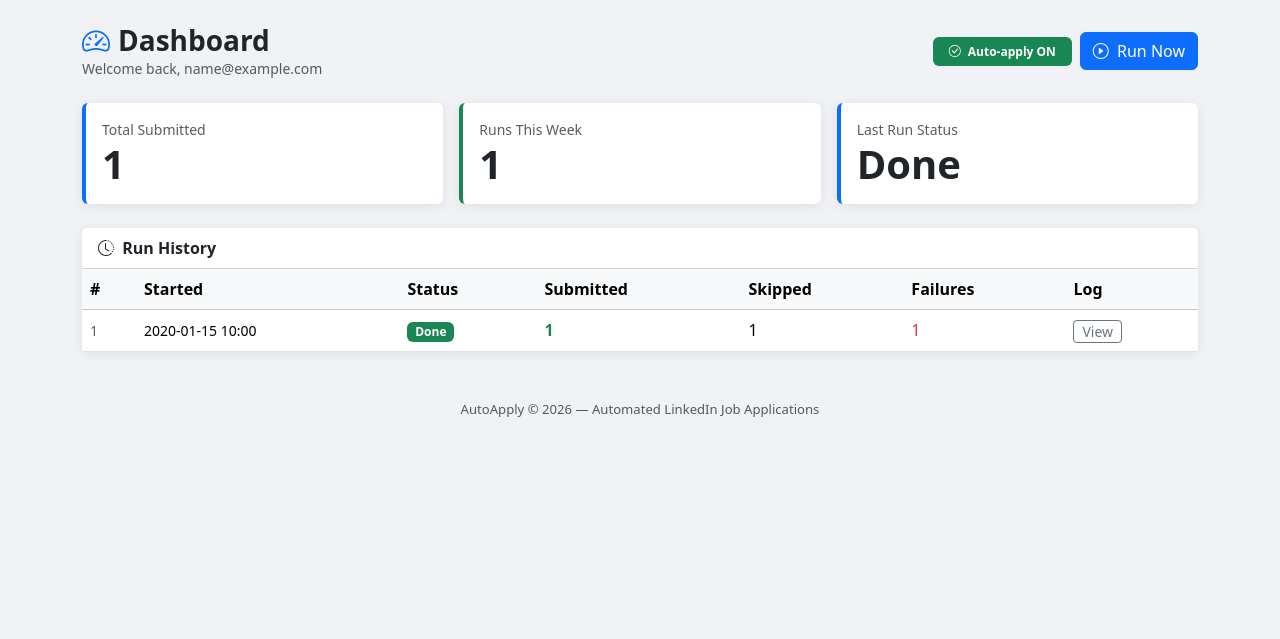
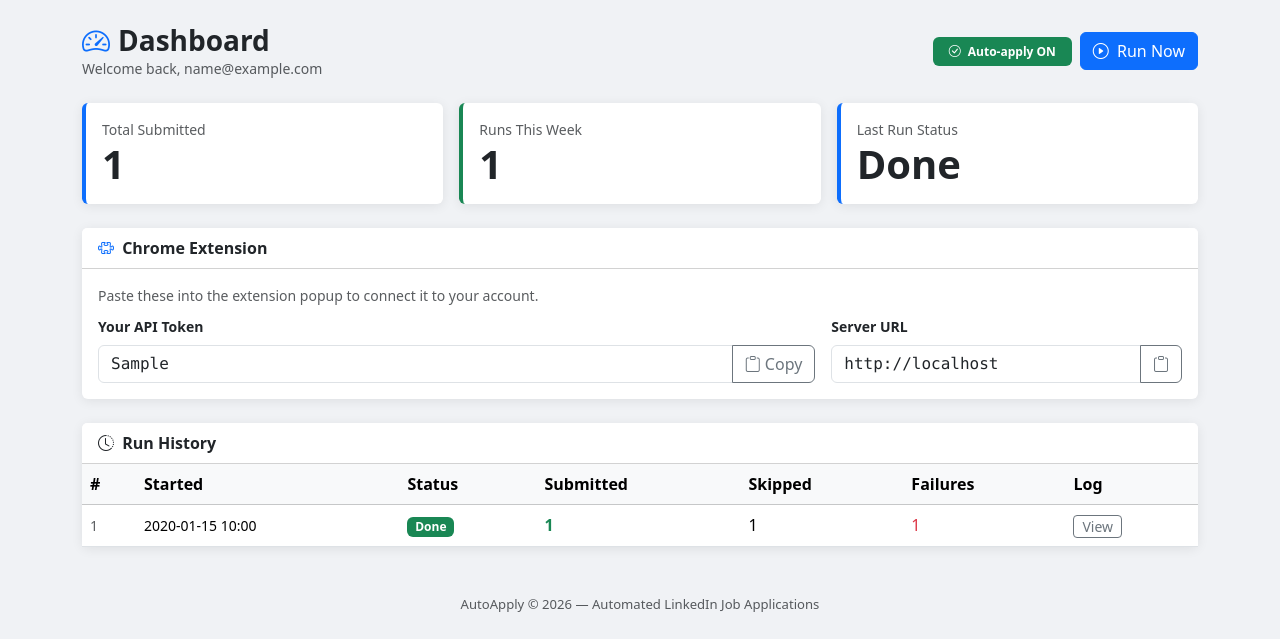
Before and after one commit to MI804-png/Linkedin_agent, a Flask app: page /dashboard in a window 1280 px wide. Shown: the part 56-695 px from the top of the page. Run offline with Flask 3, Linux system fonts and the light colour scheme; the visitor is signed in with stand-in values (Sample User, id 1); tables that the repository leaves empty hold one stand-in row (values such as "Sample post").

Commit message:
Add Chrome extension API token card to dashboard

```diff
--- a/webapp/templates/dashboard.html
+++ b/webapp/templates/dashboard.html
@@ -55,6 +55,38 @@
     <div class="card stat-card {% if runs and runs[0].status == 'error' %}red{% else %}blue{% endif %} p-3">
       <div class="text-muted small">Last Run Status</div>
       <div class="display-6 fw-bold text-capitalize">{{ runs[0].status if runs else '–' }}</div>
+    </div>
+  </div>
+</div>
+
+<!-- Chrome Extension token card -->
+<div class="card mb-4">
+  <div class="card-header bg-white fw-semibold">
+    <i class="bi bi-puzzle me-1 text-primary"></i> Chrome Extension
+  </div>
+  <div class="card-body">
+    <p class="text-muted small mb-2">Paste these into the extension popup to connect it to your account.</p>
+    <div class="row g-3 align-items-end">
+      <div class="col-md-8">
+        <label class="form-label fw-semibold small">Your API Token</label>
+        <div class="input-group">
+          <input type="text" id="apiTokenField" class="form-control font-monospace"
+                 value="{{ user.get_or_create_token() }}" readonly>
+          <button class="btn btn-outline-secondary" type="button" onclick="copyToken()">
+            <i class="bi bi-clipboard"></i> Copy
+          </button>
+        </div>
+      </div>
+      <div class="col-md-4">
+        <label class="form-label fw-semibold small">Server URL</label>
+        <div class="input-group">
+          <input type="text" id="serverUrlField" class="form-control font-monospace small"
+                 value="{{ request.host_url.rstrip('/') }}" readonly>
+          <button class="btn btn-outline-secondary" type="button" onclick="copyServer()">
+            <i class="bi bi-clipboard"></i>
+          </button>
+        </div>
+      </div>
     </div>
   </div>
 </div>
@@ -128,6 +160,23 @@
 
 {% block scripts %}
 <script>
+function copyToken() {
+  var field = document.getElementById('apiTokenField');
+  navigator.clipboard.writeText(field.value).then(function() {
+    var btn = field.nextElementSibling;
+    btn.innerHTML = '<i class="bi bi-check2"></i> Copied!';
+    setTimeout(function() { btn.innerHTML = '<i class="bi bi-clipboard"></i> Copy'; }, 2000);
+  });
+}
+function copyServer() {
+  var field = document.getElementById('serverUrlField');
+  navigator.clipboard.writeText(field.value).then(function() {
+    var btn = field.nextElementSibling;
+    btn.innerHTML = '<i class="bi bi-check2"></i>';
+    setTimeout(function() { btn.innerHTML = '<i class="bi bi-clipboard"></i>'; }, 2000);
+  });
+}
+
 // Auto-refresh status for running runs
 document.querySelectorAll('[id^="status-badge-"]').forEach(function(badge) {
   var runId = badge.id.replace('status-badge-', '');
```
